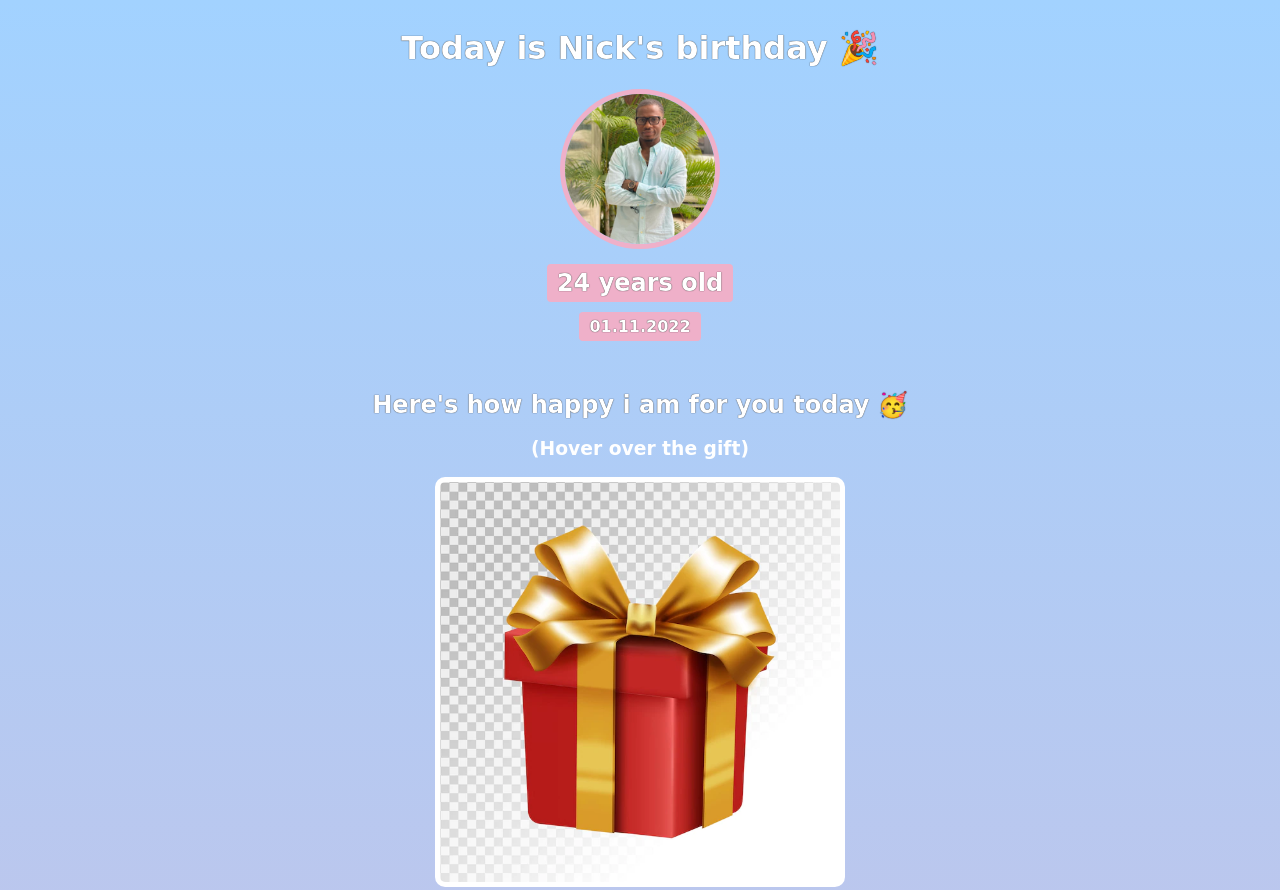
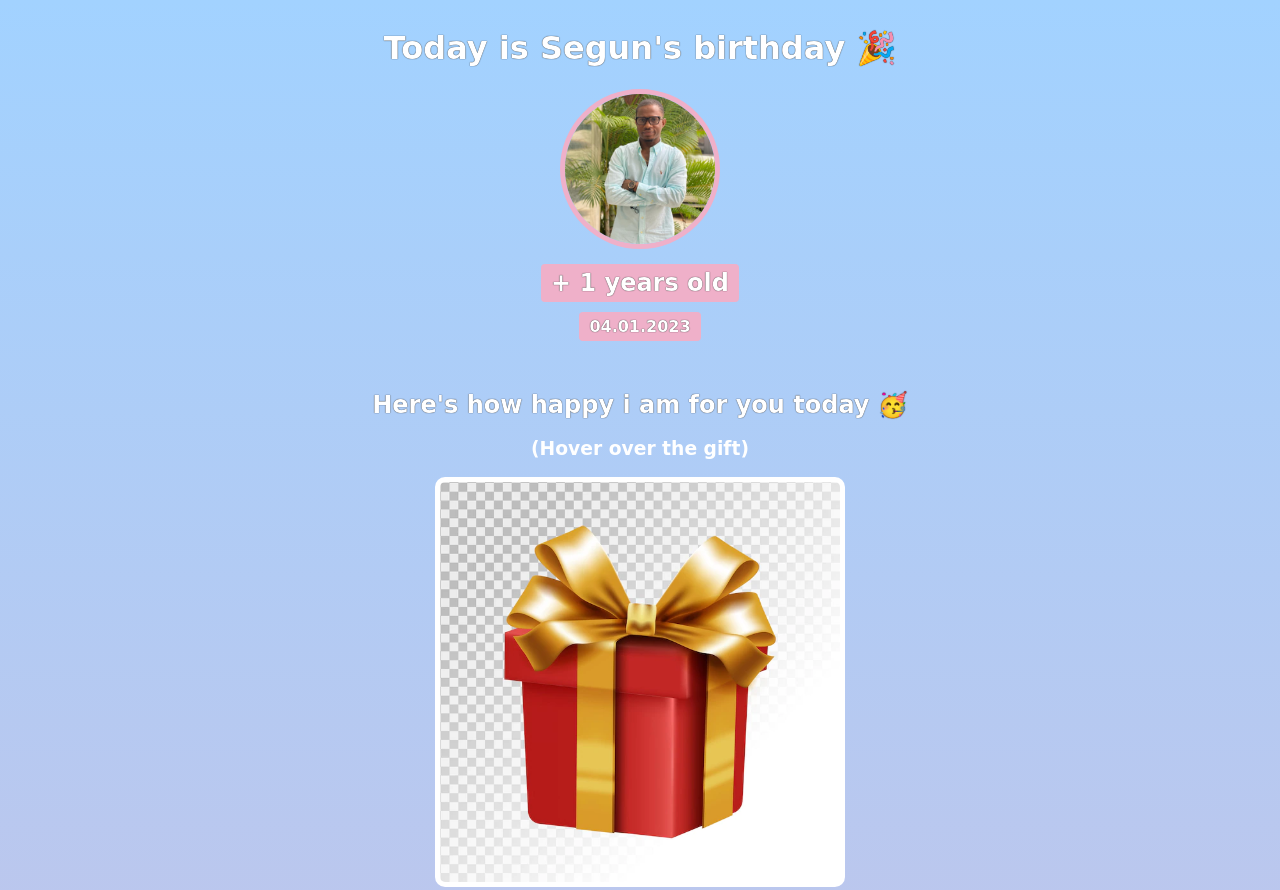
Before and after one commit to iamdamified/birthday-gift-site, a plain HTML site: page index.html in a window 1280 px wide. Shown: the top 890 px of the page. Drawn offline with Linux system fonts and the light colour scheme; a web font is replaced by a local one.

Commit message:
celebrant's info

```diff
--- a/index.html
+++ b/index.html
@@ -6,10 +6,10 @@
     <body>
         <Div>
             <div  id="header">
-                <h1>Today is Nick's birthday 🎉</h1>
+                <h1>Today is Segun's birthday 🎉</h1>
                 <img id="avatar" src="images/myprofilepic.jpg" alt="Nick's headshot with a smiling face">
-                <h2 id="bday-age">24 years old</h2>
-                <h4 id="bday-date">01.11.2022</h4>
+                <h2 id="bday-age">+ 1 years old</h2>
+                <h4 id="bday-date">04.01.2023</h4>
             </div>
             <div class="gift-section">
                 <h2 class="line1">Here's how happy i am for you today 🥳</h2>
```
